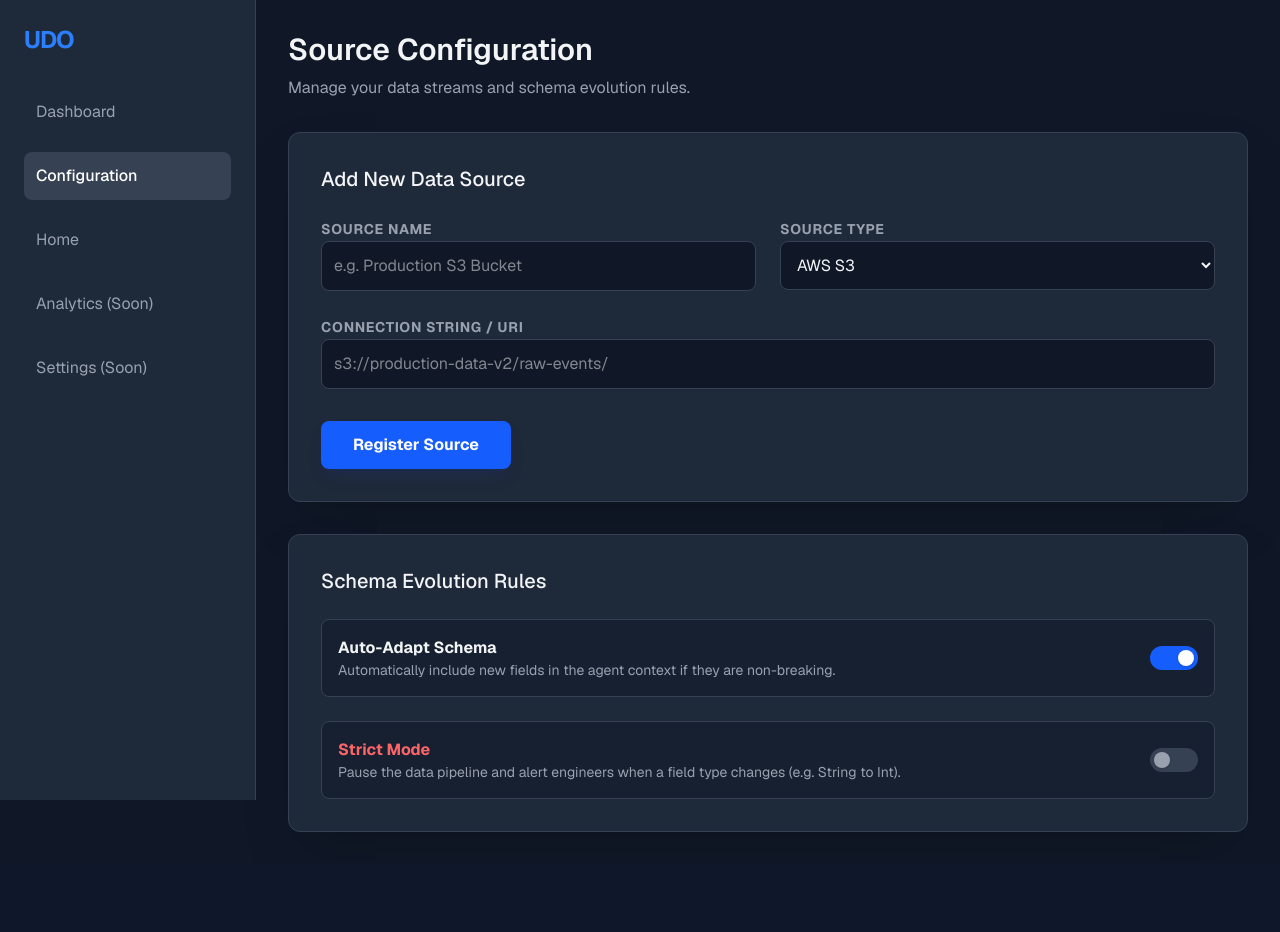
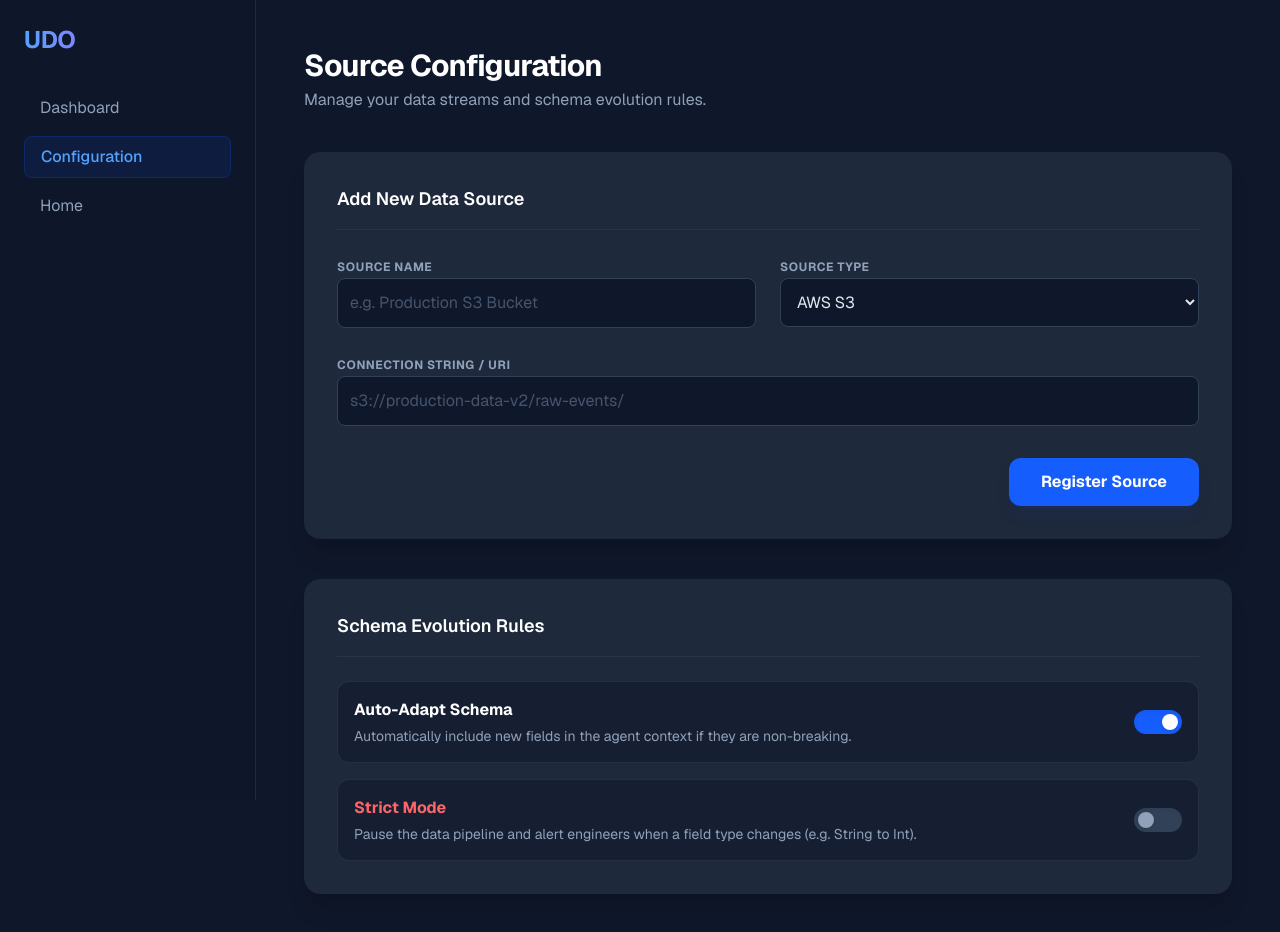
Before and after one commit to vikas-magar/udo, a Next.js app in the folder web/: page /config in a window 1280 px wide. Shown: the top 932 px of the page. Before the commit the page ends 864 px from the top, so only its background shows below. Built offline with nearby package versions, Linux system fonts and the light colour scheme.

Commit message:
style: apply professional slate theme overhaul to dashboard and config

```diff
--- a/web/app/config/page.tsx
+++ b/web/app/config/page.tsx
@@ -2,57 +2,53 @@ import Link from 'next/link';
 
 export default function ConfigPage() {
   return (
-    <div className="min-h-screen bg-gray-900 text-gray-100 font-sans flex">
+    <div className="min-h-screen bg-[#0F172A] text-slate-50 font-sans flex">
       {/* Sidebar */}
-      <nav className="fixed top-0 left-0 h-full w-64 bg-gray-800 border-r border-gray-700 p-6">
-        <h1 className="text-2xl font-bold text-blue-500 mb-8 tracking-tighter">UDO</h1>
-        <ul className="space-y-4">
+      <nav className="fixed top-0 left-0 h-full w-64 bg-[#0F172A]/95 backdrop-blur-xl border-r border-slate-800 p-6 z-20">
+        <div className="mb-8">
+          <Link href="/" className="text-2xl font-bold bg-gradient-to-r from-blue-400 to-indigo-400 bg-clip-text text-transparent tracking-tight">UDO</Link>
+        </div>
+        <ul className="space-y-2">
           <li>
-            <Link href="/dashboard" className="block p-3 text-gray-400 hover:bg-gray-700 hover:text-white rounded-lg transition">
+            <Link href="/dashboard" className="block px-4 py-2 text-slate-400 hover:text-white hover:bg-slate-800 rounded-lg transition">
               Dashboard
             </Link>
           </li>
           <li>
-            <Link href="/config" className="block p-3 bg-gray-700 rounded-lg text-white font-medium">
+            <Link href="/config" className="block px-4 py-2 bg-blue-600/10 text-blue-400 rounded-lg border border-blue-600/20 font-medium">
               Configuration
             </Link>
           </li>
           <li>
-            <Link href="/" className="block p-3 text-gray-400 hover:bg-gray-700 hover:text-white rounded-lg transition">
+            <Link href="/" className="block px-4 py-2 text-slate-400 hover:text-white hover:bg-slate-800 rounded-lg transition">
               Home
             </Link>
-          </li>
-          <li>
-            <span className="block p-3 text-gray-400 cursor-not-allowed">Analytics (Soon)</span>
-          </li>
-          <li>
-            <span className="block p-3 text-gray-400 cursor-not-allowed">Settings (Soon)</span>
           </li>
         </ul>
       </nav>
 
       {/* Main Content */}
-      <main className="ml-64 p-8 w-full max-w-5xl">
-        <header className="mb-8">
-          <h2 className="text-3xl font-semibold">Source Configuration</h2>
-          <p className="text-gray-400 mt-2">Manage your data streams and schema evolution rules.</p>
+      <main className="ml-64 p-8 md:p-12 w-full max-w-5xl">
+        <header className="mb-10">
+          <h2 className="text-3xl font-bold tracking-tight text-white">Source Configuration</h2>
+          <p className="text-slate-400 mt-1">Manage your data streams and schema evolution rules.</p>
         </header>
 
         {/* Form Section */}
-        <section className="bg-gray-800 rounded-xl border border-gray-700 p-8 shadow-2xl mb-8">
-          <h3 className="text-xl font-medium mb-6">Add New Data Source</h3>
+        <section className="bg-[#1E293B] rounded-2xl border border-slate-800 p-8 shadow-xl mb-10">
+          <h3 className="text-lg font-semibold text-white mb-6 border-b border-slate-700/50 pb-4">Add New Data Source</h3>
           <div className="grid grid-cols-1 md:grid-cols-2 gap-6">
             <div className="space-y-2">
-              <label className="text-sm text-gray-400 uppercase font-bold tracking-wider">Source Name</label>
+              <label className="text-xs text-slate-400 uppercase font-bold tracking-wider">Source Name</label>
               <input
                 type="text"
                 placeholder="e.g. Production S3 Bucket"
-                className="w-full bg-gray-900 border border-gray-700 rounded-lg p-3 focus:outline-none focus:ring-2 focus:ring-blue-500"
+                className="w-full bg-slate-900 border border-slate-700 rounded-lg p-3 text-slate-200 placeholder-slate-600 focus:outline-none focus:ring-2 focus:ring-blue-500 focus:border-transparent transition"
               />
             </div>
             <div className="space-y-2">
-              <label className="text-sm text-gray-400 uppercase font-bold tracking-wider">Source Type</label>
-              <select className="w-full bg-gray-900 border border-gray-700 rounded-lg p-3 focus:outline-none focus:ring-2 focus:ring-blue-500">
+              <label className="text-xs text-slate-400 uppercase font-bold tracking-wider">Source Type</label>
+              <select className="w-full bg-slate-900 border border-slate-700 rounded-lg p-3 text-slate-200 focus:outline-none focus:ring-2 focus:ring-blue-500 focus:border-transparent transition">
                 <option>AWS S3</option>
                 <option>Kafka Topic</option>
                 <option>Google Cloud Storage</option>
@@ -60,40 +56,42 @@ export default function ConfigPage() {
               </select>
             </div>
             <div className="space-y-2 md:col-span-2">
-              <label className="text-sm text-gray-400 uppercase font-bold tracking-wider">Connection String / URI</label>
+              <label className="text-xs text-slate-400 uppercase font-bold tracking-wider">Connection String / URI</label>
               <input
                 type="text"
                 placeholder="s3://production-data-v2/raw-events/"
-                className="w-full bg-gray-900 border border-gray-700 rounded-lg p-3 focus:outline-none focus:ring-2 focus:ring-blue-500"
+                className="w-full bg-slate-900 border border-slate-700 rounded-lg p-3 text-slate-200 placeholder-slate-600 focus:outline-none focus:ring-2 focus:ring-blue-500 focus:border-transparent transition"
               />
             </div>
           </div>
-          <button className="mt-8 bg-blue-600 hover:bg-blue-500 text-white font-bold py-3 px-8 rounded-lg transition shadow-lg shadow-blue-900/20">
-            Register Source
-          </button>
+          <div className="mt-8 flex justify-end">
+            <button className="bg-blue-600 hover:bg-blue-500 text-white font-bold py-3 px-8 rounded-xl transition shadow-lg shadow-blue-900/20 hover:scale-[1.02] active:scale-[0.98]">
+              Register Source
+            </button>
+          </div>
         </section>
 
         {/* Rule Engine Section */}
-        <section className="bg-gray-800 rounded-xl border border-gray-700 p-8 shadow-2xl">
-          <h3 className="text-xl font-medium mb-6">Schema Evolution Rules</h3>
-          <div className="space-y-6">
-            <div className="flex items-center justify-between p-4 bg-gray-900/50 rounded-lg border border-gray-700">
+        <section className="bg-[#1E293B] rounded-2xl border border-slate-800 p-8 shadow-xl">
+          <h3 className="text-lg font-semibold text-white mb-6 border-b border-slate-700/50 pb-4">Schema Evolution Rules</h3>
+          <div className="space-y-4">
+            <div className="flex items-center justify-between p-4 bg-[#0F172A]/50 rounded-xl border border-slate-700/50 hover:border-blue-500/30 transition cursor-pointer group">
               <div>
-                <p className="font-bold">Auto-Adapt Schema</p>
-                <p className="text-sm text-gray-400">Automatically include new fields in the agent context if they are non-breaking.</p>
+                <p className="font-bold text-white group-hover:text-blue-400 transition">Auto-Adapt Schema</p>
+                <p className="text-sm text-slate-400 mt-1">Automatically include new fields in the agent context if they are non-breaking.</p>
               </div>
-              <div className="w-12 h-6 bg-blue-600 rounded-full relative">
+              <div className="w-12 h-6 bg-blue-600 rounded-full relative shadow-inner">
                 <div className="absolute right-1 top-1 w-4 h-4 bg-white rounded-full shadow-sm"></div>
               </div>
             </div>
 
-            <div className="flex items-center justify-between p-4 bg-gray-900/50 rounded-lg border border-gray-700">
+            <div className="flex items-center justify-between p-4 bg-[#0F172A]/50 rounded-xl border border-slate-700/50 hover:border-red-500/30 transition cursor-pointer group">
               <div>
-                <p className="font-bold text-red-400">Strict Mode</p>
-                <p className="text-sm text-gray-400">Pause the data pipeline and alert engineers when a field type changes (e.g. String to Int).</p>
+                <p className="font-bold text-red-400 group-hover:text-red-300 transition">Strict Mode</p>
+                <p className="text-sm text-slate-400 mt-1">Pause the data pipeline and alert engineers when a field type changes (e.g. String to Int).</p>
               </div>
-              <div className="w-12 h-6 bg-gray-700 rounded-full relative">
-                <div className="absolute left-1 top-1 w-4 h-4 bg-gray-400 rounded-full shadow-sm"></div>
+              <div className="w-12 h-6 bg-slate-700 rounded-full relative shadow-inner">
+                <div className="absolute left-1 top-1 w-4 h-4 bg-slate-400 rounded-full shadow-sm"></div>
               </div>
             </div>
           </div>
--- a/web/app/dashboard/page.tsx
+++ b/web/app/dashboard/page.tsx
@@ -47,18 +47,25 @@ export default function Dashboard() {
   }, []);
 
   return (
-    <div className="min-h-screen bg-gray-900 text-gray-100 font-sans">
+    <div className="min-h-screen bg-[#0F172A] text-slate-50 font-sans flex">
       {/* Sidebar / Nav */}
-      <nav className="fixed top-0 left-0 h-full w-64 bg-gray-800 border-r border-gray-700 p-6">
-        <h1 className="text-2xl font-bold text-blue-500 mb-8 tracking-tighter">UDO</h1>
-        <ul className="space-y-4">
+      <nav className="fixed top-0 left-0 h-full w-64 bg-[#0F172A]/95 backdrop-blur-xl border-r border-slate-800 p-6 z-20">
+        <div className="mb-8">
+          <Link href="/" className="text-2xl font-bold bg-gradient-to-r from-blue-400 to-indigo-400 bg-clip-text text-transparent tracking-tight">UDO</Link>
+        </div>
+        <ul className="space-y-2">
           <li>
-            <Link href="/dashboard" className="block p-3 bg-gray-700 rounded-lg text-white font-medium">
+            <Link href="/dashboard" className="block px-4 py-2 bg-blue-600/10 text-blue-400 rounded-lg border border-blue-600/20 font-medium">
               Dashboard
             </Link>
           </li>
           <li>
-            <Link href="/" className="block p-3 text-gray-400 hover:bg-gray-700 hover:text-white rounded-lg transition">
+            <Link href="/config" className="block px-4 py-2 text-slate-400 hover:text-white hover:bg-slate-800 rounded-lg transition">
+              Configuration
+            </Link>
+          </li>
+          <li>
+            <Link href="/" className="block px-4 py-2 text-slate-400 hover:text-white hover:bg-slate-800 rounded-lg transition">
               Home
             </Link>
           </li>
@@ -66,78 +73,84 @@ export default function Dashboard() {
       </nav>
 
       {/* Main Content */}
-      <main className="ml-64 p-8">
-        <header className="mb-8 flex justify-between items-center">
-          <h2 className="text-3xl font-semibold">Real-time Overview</h2>
-          <div className="flex items-center space-x-4">
-            <span className={`w-3 h-3 rounded-full ${error ? 'bg-red-500' : 'bg-green-500 animate-pulse'}`}></span>
-            <span className="text-sm text-gray-400">
-              {error ? 'System Offline' : 'System Operational'}
+      <main className="ml-64 p-8 md:p-12 w-full">
+        <header className="mb-10 flex justify-between items-center">
+          <div>
+            <h2 className="text-3xl font-bold tracking-tight text-white">Operational Overview</h2>
+            <p className="text-slate-400 mt-1">Real-time pipeline performance metrics.</p>
+          </div>
+          <div className="flex items-center space-x-3 px-4 py-2 bg-[#1E293B] rounded-full border border-slate-700">
+            <span className={`w-2.5 h-2.5 rounded-full ${error ? 'bg-red-500' : 'bg-emerald-500 animate-pulse'}`}></span>
+            <span className="text-xs font-medium text-slate-300">
+              {error ? 'System Offline' : 'Engine Active'}
             </span>
           </div>
         </header>
 
         {error && (
-          <div className="bg-red-900/50 border border-red-500 text-red-200 p-4 rounded-lg mb-8">
-            {error}
+          <div className="bg-red-500/10 border border-red-500/50 text-red-200 p-4 rounded-xl mb-8 flex items-center">
+            <span className="mr-3">⚠️</span> {error}
           </div>
         )}
 
         {/* Metric Cards */}
-        <div className="grid grid-cols-1 md:grid-cols-3 gap-6 mb-8">
-          <div className="bg-gray-800 p-6 rounded-xl border border-gray-700 shadow-lg">
-            <h3 className="text-gray-400 text-sm font-medium uppercase mb-2">Total Tokens Saved</h3>
-            <p className="text-4xl font-bold text-green-400">
-              {stats ? stats.total_tokens_saved.toLocaleString() : '-'}
-            </p>
-            <p className="text-xs text-gray-500 mt-2">Cumulative</p>
-          </div>
-          <div className="bg-gray-800 p-6 rounded-xl border border-gray-700 shadow-lg">
-            <h3 className="text-gray-400 text-sm font-medium uppercase mb-2">Avg Latency</h3>
-            <p className="text-4xl font-bold text-blue-400">
-              {stats ? stats.avg_latency.toFixed(2) : '-'} <span className="text-xl">ms</span>
-            </p>
-            <p className="text-xs text-gray-500 mt-2">Per request</p>
-          </div>
-          <div className="bg-gray-800 p-6 rounded-xl border border-gray-700 shadow-lg">
-            <h3 className="text-gray-400 text-sm font-medium uppercase mb-2">Processed Rows</h3>
-            <p className="text-4xl font-bold text-purple-400">
-              {stats ? stats.total_rows.toLocaleString() : '-'}
-            </p>
-            <p className="text-xs text-gray-500 mt-2">Total volume</p>
-          </div>
+        <div className="grid grid-cols-1 md:grid-cols-3 gap-6 mb-10">
+          <MetricCard
+            title="Total Tokens Saved"
+            value={stats ? stats.total_tokens_saved.toLocaleString() : '-'}
+            sub="Cumulative Optimization"
+            color="text-emerald-400"
+            trend="+12%" // Placeholder
+          />
+          <MetricCard
+            title="Avg Latency"
+            value={stats ? `${stats.avg_latency.toFixed(2)}ms` : '-'}
+            sub="Processing Speed"
+            color="text-blue-400"
+            trend="-5ms"
+          />
+          <MetricCard
+            title="Processed Rows"
+            value={stats ? stats.total_rows.toLocaleString() : '-'}
+            sub="Throughput Volume"
+            color="text-purple-400"
+            trend="Live"
+          />
         </div>
 
         {/* Recent Activity Table */}
-        <div className="bg-gray-800 p-6 rounded-xl border border-gray-700">
-          <h3 className="text-xl font-semibold mb-4">Recent Operations</h3>
+        <div className="bg-[#1E293B] rounded-2xl border border-slate-800 shadow-xl overflow-hidden">
+          <div className="px-6 py-4 border-b border-slate-700/50 flex justify-between items-center bg-[#0F172A]/50">
+            <h3 className="font-semibold text-white">Recent Operations</h3>
+            <span className="text-xs text-slate-500">Last 10 events</span>
+          </div>
           <div className="overflow-x-auto">
-            <table className="w-full text-left text-sm text-gray-400">
-              <thead className="bg-gray-700/50 text-gray-200 uppercase font-medium">
+            <table className="w-full text-left text-sm text-slate-400">
+              <thead className="bg-slate-800/50 text-slate-200 font-medium border-b border-slate-700">
                 <tr>
-                  <th className="p-3">ID</th>
-                  <th className="p-3">Operation</th>
-                  <th className="p-3">Rows</th>
-                  <th className="p-3">Latency</th>
-                  <th className="p-3">Tokens Saved</th>
-                  <th className="p-3">Timestamp</th>
+                  <th className="px-6 py-3">ID</th>
+                  <th className="px-6 py-3">Operation</th>
+                  <th className="px-6 py-3">Rows</th>
+                  <th className="px-6 py-3">Latency</th>
+                  <th className="px-6 py-3">Tokens Saved</th>
+                  <th className="px-6 py-3 text-right">Timestamp</th>
                 </tr>
               </thead>
-              <tbody className="divide-y divide-gray-700">
+              <tbody className="divide-y divide-slate-700/50">
                 {stats?.recent_metrics.map((metric) => (
-                  <tr key={metric.id} className="hover:bg-gray-700/30 transition">
-                    <td className="p-3">#{metric.id}</td>
-                    <td className="p-3 font-medium text-white">{metric.operation}</td>
-                    <td className="p-3">{metric.processed_rows}</td>
-                    <td className="p-3 text-blue-400">{metric.latency_ms.toFixed(2)}ms</td>
-                    <td className="p-3 text-green-400">{metric.tokens_saved}</td>
-                    <td className="p-3 text-gray-500">{metric.timestamp}</td>
+                  <tr key={metric.id} className="hover:bg-slate-800/50 transition">
+                    <td className="px-6 py-4 font-mono text-xs text-slate-500">#{metric.id}</td>
+                    <td className="px-6 py-4 font-medium text-white">{metric.operation}</td>
+                    <td className="px-6 py-4">{metric.processed_rows}</td>
+                    <td className="px-6 py-4 text-blue-400">{metric.latency_ms.toFixed(2)}ms</td>
+                    <td className="px-6 py-4 text-emerald-400 font-medium">+{metric.tokens_saved}</td>
+                    <td className="px-6 py-4 text-right text-xs text-slate-500">{metric.timestamp}</td>
                   </tr>
                 ))}
                 {(!stats || stats.recent_metrics.length === 0) && (
                   <tr>
-                    <td colSpan={6} className="p-4 text-center text-gray-500 italic">
-                      No recent activity found.
+                    <td colSpan={6} className="px-6 py-8 text-center text-slate-500 italic">
+                      Waiting for engine telemetry...
                     </td>
                   </tr>
                 )}
@@ -149,3 +162,16 @@ export default function Dashboard() {
     </div>
   );
 }
+
+function MetricCard({ title, value, sub, color, trend }: { title: string, value: string, sub: string, color: string, trend: string }) {
+  return (
+    <div className="bg-[#1E293B] p-6 rounded-2xl border border-slate-800 shadow-lg hover:border-slate-700 transition">
+      <div className="flex justify-between items-start mb-4">
+        <h3 className="text-slate-400 text-xs font-bold uppercase tracking-wider">{title}</h3>
+        <span className="px-2 py-0.5 rounded text-[10px] font-medium bg-slate-800 text-slate-300 border border-slate-700">{trend}</span>
+      </div>
+      <p className={`text-3xl font-bold ${color} mb-1`}>{value}</p>
+      <p className="text-xs text-slate-500">{sub}</p>
+    </div>
+  );
+}
```
